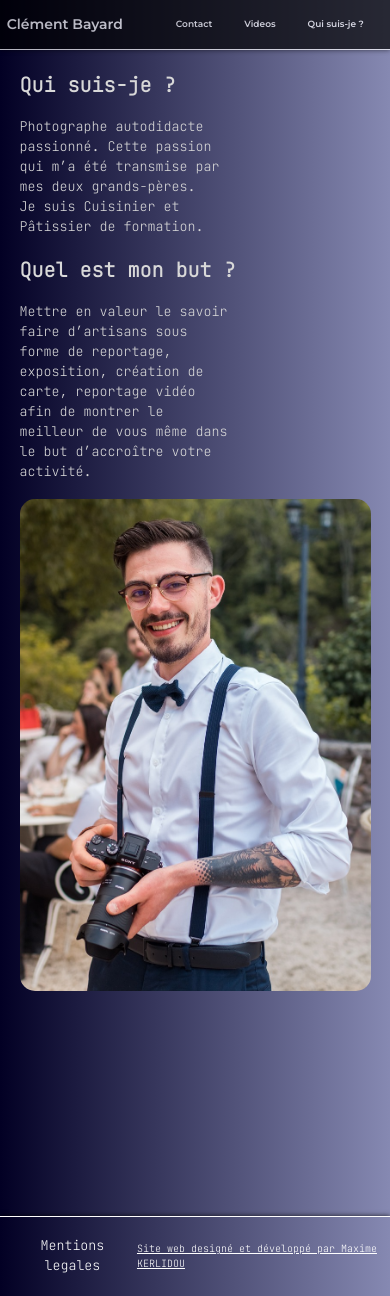
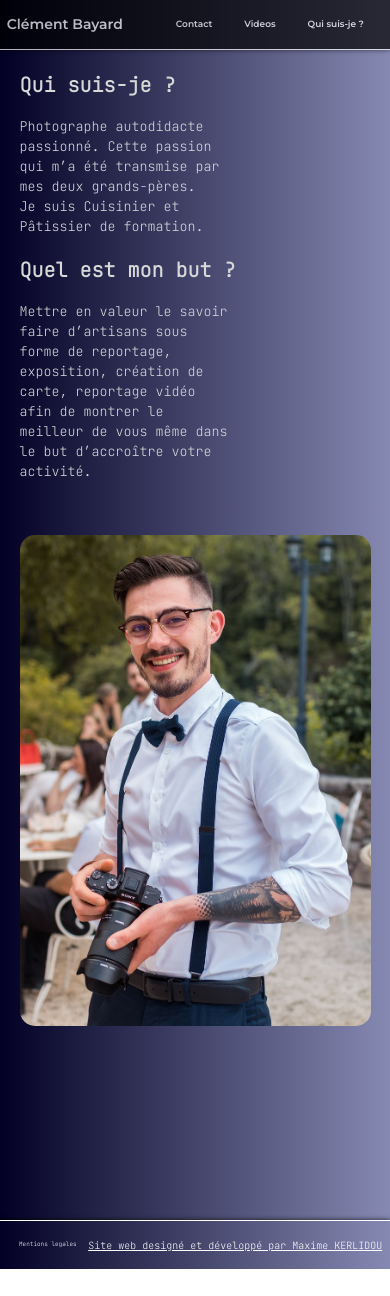
Before and after one commit to MaxFmr/clement-bayard-photographie, a Next.js app: page /infos in a window 390 px wide. After the commit the page ends 1269 px from the top, so only its background shows below. Built offline with nearby package versions, Linux system fonts and the light colour scheme; a web font is replaced by a local one.

Commit message:
infos plus responsive

```diff
--- a/components/footer/footer.style.ts
+++ b/components/footer/footer.style.ts
@@ -10,11 +10,10 @@ const StyledFooter = styled.footer`
   padding: 2%;
   border-top: solid 1px;
   box-shadow: 0px 0px 5px 0px rgba(0, 0, 0, 0.8);
-  margin-top: 50px;
   @media (max-width: 600px) {
     /* Smartphones (landscape) ----------- */
     /* Styles */
-    /* font-size: 2%; */
+    font-size: 1.5%;
     height: 30%;
     top: 20vh;
   }
--- a/pages/food/food.style.ts
+++ b/pages/food/food.style.ts
@@ -1,5 +1,6 @@
 import styled from 'styled-components';
 const StyledFoodPage = styled.section`
+  margin-bottom: 40px;
   display: block;
   .parallax {
     height: 500px;
--- a/pages/infos/infos.style.ts
+++ b/pages/infos/infos.style.ts
@@ -14,6 +14,9 @@ const StyledInfos = styled.section`
   }
   .presentation {
     flex: 2;
+    @media (max-width: 600px) {
+      margin-bottom: 10%;
+    }
   }
   .photographer {
     flex: 1;
--- a/pages/weeding/weeding.style.ts
+++ b/pages/weeding/weeding.style.ts
@@ -2,7 +2,7 @@ import styled from 'styled-components';
 
 const StyledWeedingPage = styled.section`
   width: 100%;
-
+  margin-bottom: 40px;
   .pricing {
     font-size: 12px;
     display: flex;
```
